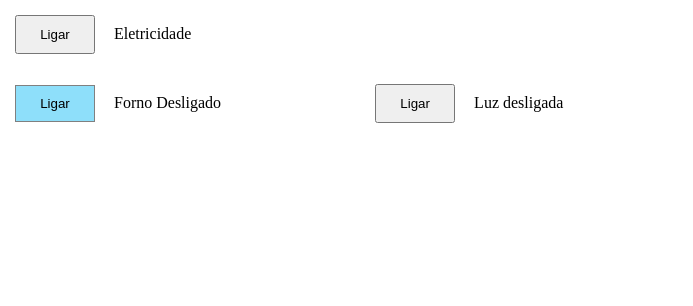
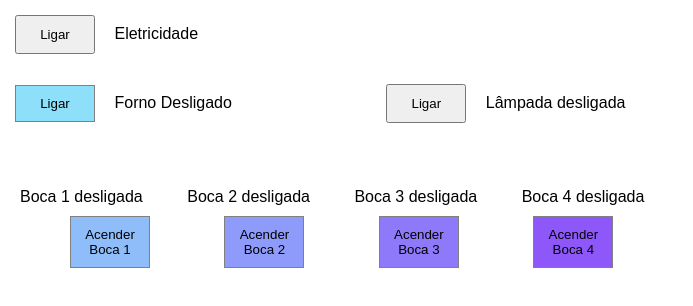
Before and after one commit to LucasCarvalho23/cooker, a plain HTML site: page index.html in a window 1280 px wide. Shown: the whole page, without its empty margins (0-693 px from the left). Drawn offline with Linux system fonts and the light colour scheme.

Commit message:
Light oven layout

```diff
--- a/css/style.css
+++ b/css/style.css
@@ -1,3 +1,5 @@
+@charset "UTF-8";
+
 :root {
     --color1: rgb(142, 223, 250);
     --color2: rgb(142, 189, 250);
@@ -10,6 +12,7 @@
     padding: 0;
     margin: 0;
     box-sizing: border-box;
+    font-family: Arial, Helvetica, sans-serif;
 }
 
 /* Electricity */
@@ -17,6 +20,7 @@
     padding: 10px;
     margin: 15px;
     width: 80px;
+    cursor: pointer;
 }
 
 
@@ -28,6 +32,7 @@
     width: 80px;
     background-color: var(--color1);
     border: 1px solid gray;
+    cursor: pointer;
 }
 
 #turnLight-id {
@@ -35,4 +40,46 @@
     margin: 15px;
     margin-left: 150px;
     width: 80px;
+    cursor: pointer;
 }
+
+
+/* Stove */
+
+.container-stove-class {
+    margin-top: 50px;
+}
+
+.stove-class {
+    padding: 20px;
+}
+
+.stove-button-class {
+    padding: 10px;
+    margin: 10px 0px 0px 70px;
+    width: 80px;
+}
+
+#stove01-id {
+    background-color: var(--color2);
+    border: 1px solid gray;
+    cursor: pointer;
+}
+
+#stove02-id {
+    background-color: var(--color3);
+    border: 1px solid gray;
+    cursor: pointer;
+}
+
+#stove03-id {
+    background-color: var(--color4);
+    border: 1px solid gray;
+    cursor: pointer;
+}
+
+#stove04-id {
+    background-color: var(--color5);
+    border: 1px solid gray;
+    cursor: pointer;
+}
--- a/index.html
+++ b/index.html
@@ -21,7 +21,22 @@
         <span id = "spanLighterOven-id">Forno Desligado</span>
 
         <button id = "turnLight-id" value = "Turn On"><span id = "spanturnLightButton-id">Ligar</span></button>
-        <span id = "spanturnLight-id">Luz desligada</span>
+        <span id = "spanturnLight-id">Lâmpada desligada</span>
+    </div>
+
+<!-- Stove -->
+    <div class = "container-stove-class">
+        <span class = "stove-class">Boca 1 desligada</span>
+        <span class = "stove-class">Boca 2 desligada</span>
+        <span class = "stove-class">Boca 3 desligada</span>
+        <span class = "stove-class">Boca 4 desligada</span>
+    </div>
+
+    <div>
+        <button class = "stove-button-class" id = "stove01-id">Acender Boca 1</button>
+        <button class = "stove-button-class" id = "stove02-id">Acender Boca 2</button>
+        <button class = "stove-button-class" id = "stove03-id">Acender Boca 3</button>
+        <button class = "stove-button-class" id = "stove04-id">Acender Boca 4</button>
     </div>
 
     <script src = "javascript/script.js"></script>
--- a/javascript/script.js
+++ b/javascript/script.js
@@ -95,14 +95,14 @@ class Cooker {
         if (this.electricity === false) {
             alert ("Ligue a eletricidade")
         } else if (this.electricity === true) {
-            this.spanturnLight.innerHTML = "Luz Ligada"
+            this.spanturnLight.innerHTML = "Lâmpada Ligada"
             this.spanturnLightButton.innerHTML = "Desligar"
             this.lightOvenTurnOn = true
         }
     }
 
     turnOffLightOven() {
-        this.spanturnLight.innerHTML = "Luz Desligada"
+        this.spanturnLight.innerHTML = "Lâmpada Desligada"
         this.spanturnLightButton.innerHTML = "Ligar"
         this.lightOvenTurnOn = false
     }
```
